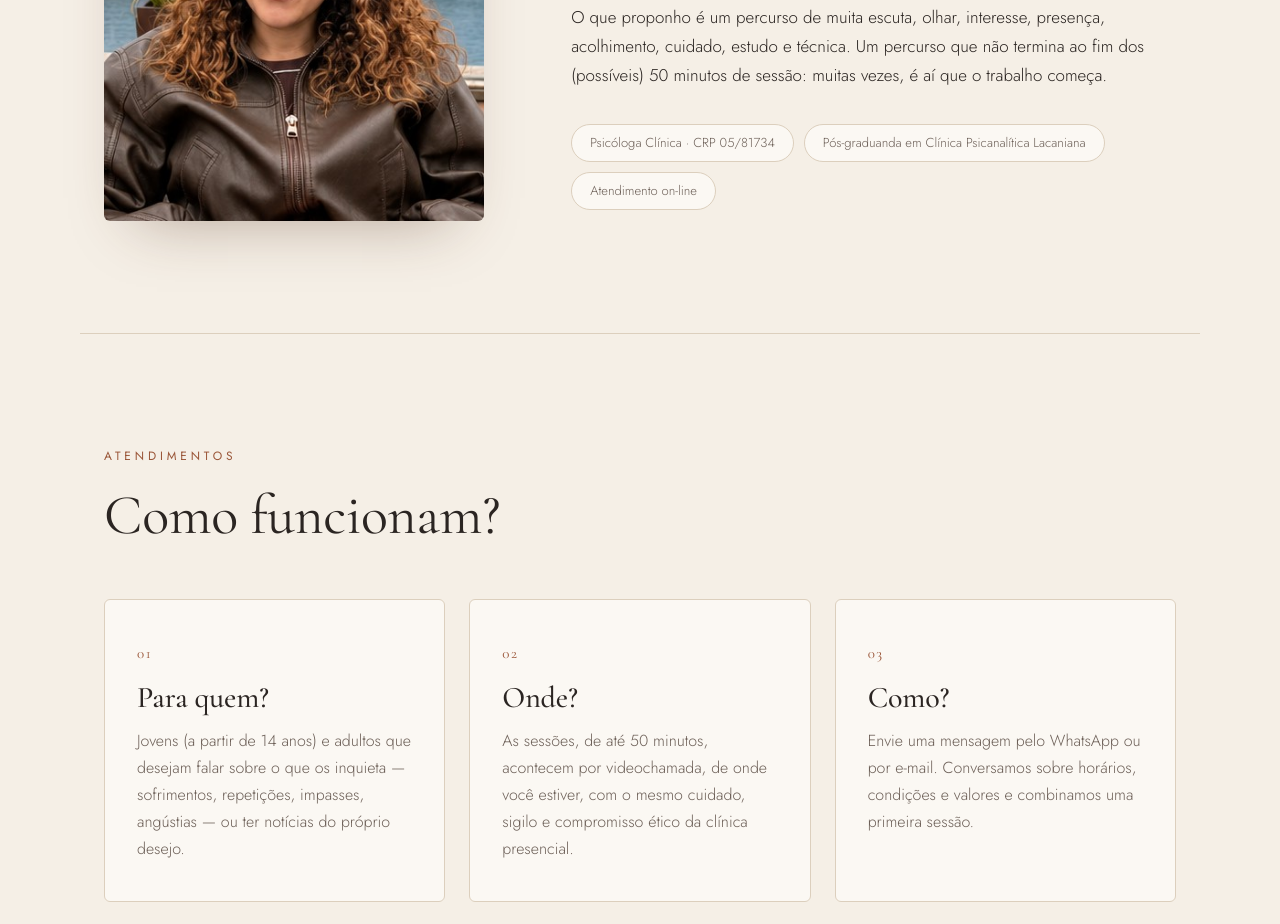
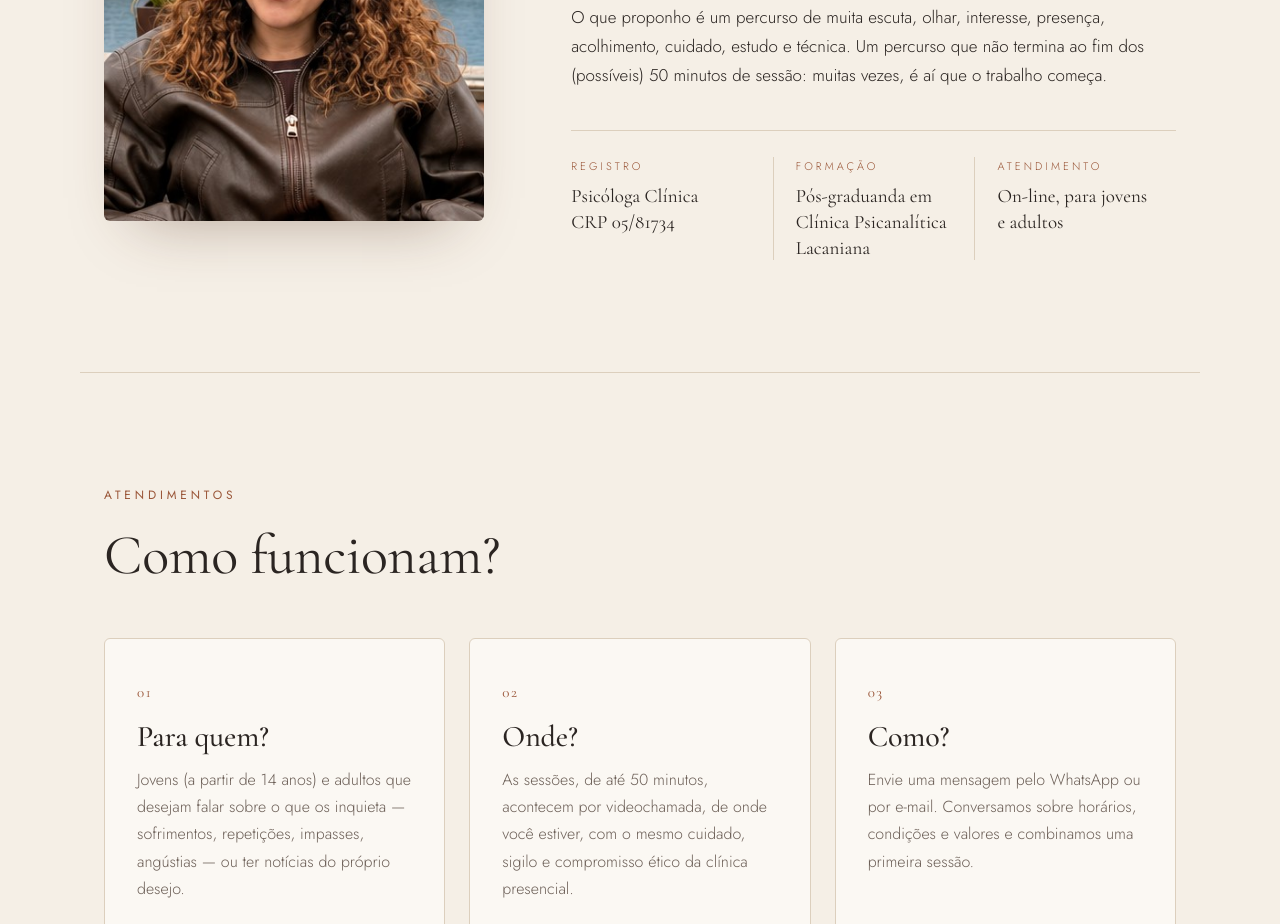
Before and after one commit to PsiCarolineCosta/psicarolinecosta.github.io, a plain HTML site: page index.html in a window 1280 px wide. Shown: the part 1637-2561 px from the top of the page. Drawn offline with nearby package versions, Linux system fonts and the light colour scheme; no server answers.

Commit message:
Add files via upload

```diff
--- a/assets/style.css
+++ b/assets/style.css
@@ -115,8 +115,19 @@ em { font-style: italic; }
 .sobre { display: grid; grid-template-columns: .8fr 1.2fr; gap: 64px; }
 .sobre-corpo p { margin: 0 0 20px; }
 .sobre-corpo .destaque { font-family: var(--serif); font-size: 26px; line-height: 1.45; font-weight: 400; margin-bottom: 30px; }
-.selos { list-style: none; padding: 0; margin: 34px 0 0; display: flex; flex-wrap: wrap; gap: 10px; }
-.selos li { border: 1px solid var(--linha); border-radius: 999px; padding: 7px 18px; font-size: 13px; color: var(--suave); background: var(--papel); }
+.selos {
+  margin: 40px 0 0; padding: 26px 0 0; border-top: 1px solid var(--linha);
+  display: grid; grid-template-columns: repeat(3, 1fr);
+}
+.selos > div { padding: 0 22px; border-left: 1px solid var(--linha); }
+.selos > div:first-child { padding-left: 0; border-left: 0; }
+.selos dt { font-size: 11px; letter-spacing: .28em; text-transform: uppercase; color: var(--terracota); margin-bottom: 8px; }
+.selos dd { margin: 0; font-family: var(--serif); font-size: 19px; line-height: 1.35; color: var(--tinta); }
+@media (max-width: 760px) {
+  .selos { grid-template-columns: 1fr; gap: 18px; }
+  .selos > div, .selos > div:first-child { padding: 0 0 18px; border-left: 0; border-bottom: 1px solid var(--linha); }
+  .selos > div:last-child { border-bottom: 0; padding-bottom: 0; }
+}
 
 .atendimento { border-top: 1px solid var(--linha); }
 .cards { display: grid; grid-template-columns: repeat(3, 1fr); gap: 24px; margin-top: 52px; }
--- a/index.html
+++ b/index.html
@@ -13,7 +13,7 @@
 <link rel="preconnect" href="https://fonts.googleapis.com">
 <link rel="preconnect" href="https://fonts.gstatic.com" crossorigin>
 <link href="https://fonts.googleapis.com/css2?family=Cormorant+Garamond:ital,wght@0,400;0,500;0,600;1,400;1,500&family=Jost:wght@300;400;500&display=swap" rel="stylesheet">
-<link rel="stylesheet" href="assets/style.css?v=3">
+<link rel="stylesheet" href="assets/style.css?v=4">
 </head>
 <body>
 
@@ -73,11 +73,11 @@
       <p>Conduzo minha prática a partir de uma ética que respeita a singularidade, a subjetividade e o tempo de cada um — caminhos que, em rota de percurso, almejam certa autonomia do/para o sujeito.</p>
       <p>Assim, a análise tem fim, mas não em 12 sessões. O diagnóstico é importante, mas não acontece a partir de um checklist. Há efeitos terapêuticos, mas não são uma promessa.</p>
       <p>O que proponho é um percurso de muita escuta, olhar, interesse, presença, acolhimento, cuidado, estudo e técnica. Um percurso que não termina ao fim dos (possíveis) 50 minutos de sessão: muitas vezes, é aí que o trabalho começa.</p>
-      <ul class="selos">
-        <li>Psicóloga Clínica · CRP 05/81734</li>
-        <li>Pós-graduanda em Clínica Psicanalítica Lacaniana</li>
-        <li>Atendimento on-line</li>
-      </ul>
+      <dl class="selos">
+        <div><dt>Registro</dt><dd>Psicóloga Clínica<br>CRP 05/81734</dd></div>
+        <div><dt>Formação</dt><dd>Pós-graduanda em Clínica Psicanalítica Lacaniana</dd></div>
+        <div><dt>Atendimento</dt><dd>On-line, para jovens e adultos</dd></div>
+      </dl>
     </div>
   </section>
 
```
